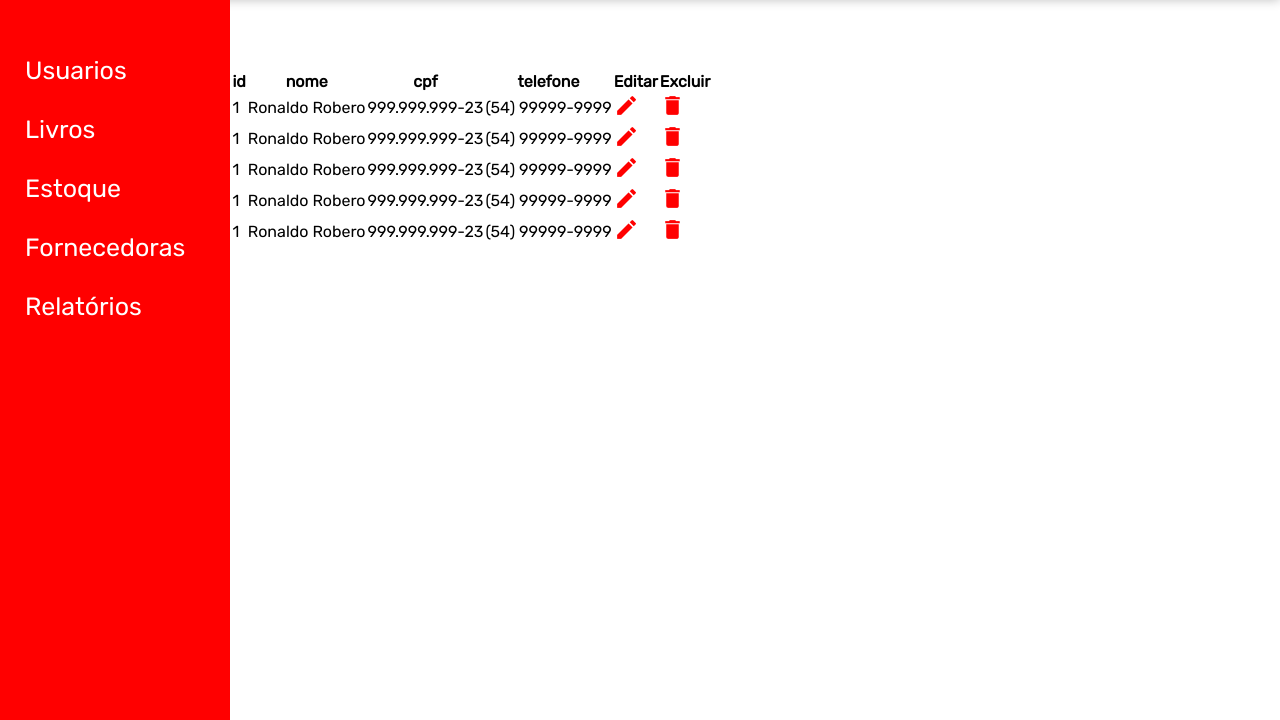
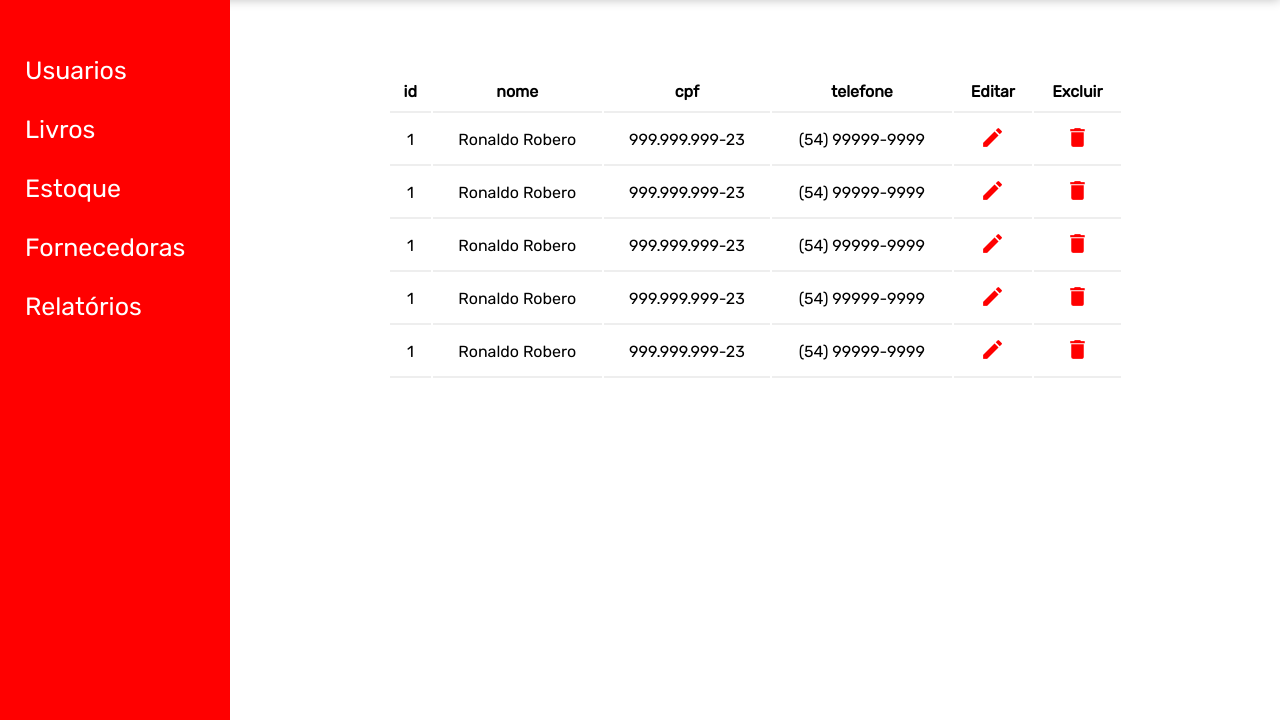
Before and after one commit to NaTToHen/Livraria-Yalle, a PHP site: page /html/admin.html in a window 1280 px wide. Shown: the part 80-800 px from the top of the page. Run offline with PHP 8.4, Linux system fonts and the light colour scheme; some web fonts are replaced.

Commit message:
estilo tabela do admin.html

```diff
--- a/css/admin.css
+++ b/css/admin.css
@@ -116,8 +116,20 @@
    background: #ff0000;
 }
 
-td {
-   gap: 15px;
+table {
+   text-align: center;
+   margin: auto;
+   width: 70%;
+}
+
+table th, td, tr {
+   margin: 0px;
+   border-bottom: 2px solid #eee;
+   padding: 10px;
+}
+
+table img {
+   cursor: pointer;
 }
 
 .editar {
--- a/html/admin.html
+++ b/html/admin.html
@@ -32,6 +32,7 @@
 
          <section id="usuarios">
             <table>
+               <thead>
                   <tr>
                      <th>id</th>
                      <th>nome</th>
@@ -40,6 +41,7 @@
                      <th>Editar</th>
                      <th>Excluir</th>
                  </tr>
+               </thead>
                   <tr class="linhaTabela">
                      <td>1</td>
                      <td>Ronaldo Robero</td>
```
Lines whose indentation alone changed are shown as unchanged.
